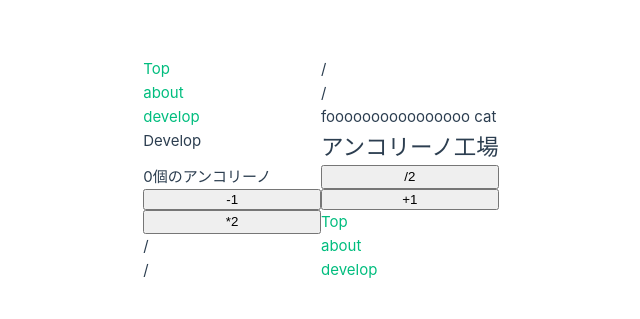
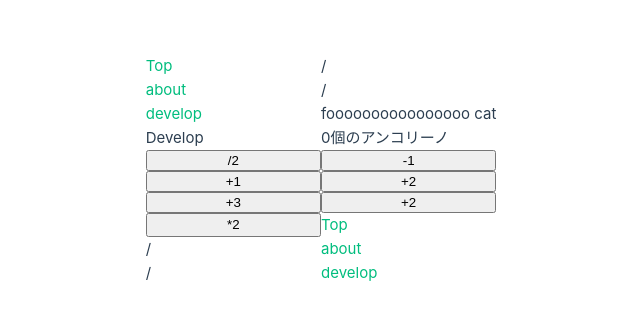
Before and after one commit to OKAUEND/first-riin-vue, a Vue app: page /#/develop in a window 1280 px wide. Shown: the part 231-550 px from the top of the page, without its empty margins (319-959 px from the left). Built offline with nearby package versions, Linux system fonts and the light colour scheme.

Commit message:
変更 - Riin道場 - メソッドを使って、引数で値を増やしてみよう！

```diff
--- a/src/pages/develop.vue
+++ b/src/pages/develop.vue
@@ -18,10 +18,17 @@ export default {
       this.count = this.count * 2
     },
     decrement() {
-      this.count--
+      //関数の呼び出しは、単体では動かない。必ず()をつけよう
+      this.increment()
     },
     division() {
       this.count = this.count / 2
+    },
+    add(num) {
+      this.count = this.count + num
+    },
+    sample(hoge) {
+      console.log(hoge)
     }
   }
 }
@@ -29,12 +36,19 @@ export default {
 
 <template>
   <div>Develop</div>
-
-  <h2>アンコリーノ工場</h2>
+  <div v-if="isShow">
+    <h2>アンコリーノ工場</h2>
+  </div>
   {{ count }}個のアンコリーノ
+  <!-- @はこの後はイベントハンドラという宣言する構文
+       その後のclickはクリックイベント-->
   <button @click="division">/2</button>
   <button @click="decrement">-1</button>
-  <button @click="increment">+1</button>
+  <button @click="add(1)">+1</button>
+  <button @click="add(2)">+2</button>
+  <button @click="add(3)">+3</button>
+  <!-- @click="count +2" は何も代入していないので結果虚無に消えている。ｼｮｯｷﾞｮﾑｯｼﾞｮ -->
+  <button @click="count = count + 2">+2</button>
   <button @click="double">*2</button>
   <the-header></the-header>
 </template>
```
